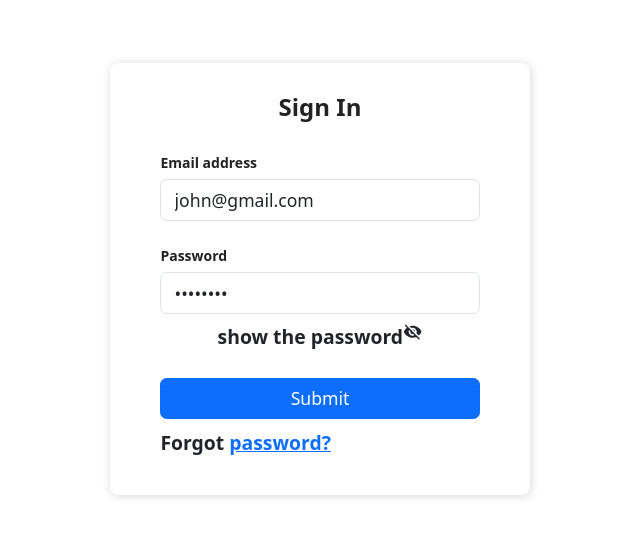
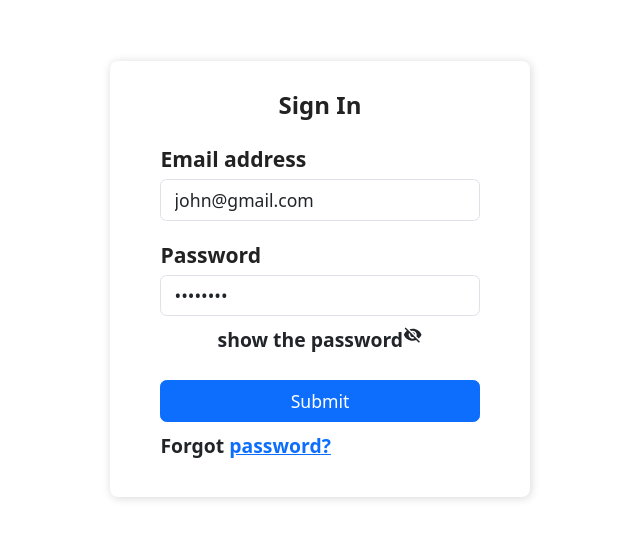
Before and after one commit to KaloyanBobev/payslip-app, a React (Create React App) app: page / in a window 1280 px wide. Shown: the part 121-660 px from the top of the page, without its empty margins (320-960 px from the left). Built offline with nearby package versions, Linux system fonts and the light colour scheme.

Commit message:
add the same font weight and size

```diff
--- a/src/App.scss
+++ b/src/App.scss
@@ -51,9 +51,14 @@ h1{
 }
 
 label {
-  font-size: 14px;
-  font-weight: 600;
+
+  font-weight: 900;
+  font-size: 1.2rem;
   color: rgb(34, 34, 34);
+}
+h4{
+  font-weight: 900;
+  font-size: 1.2rem;
 }
 
 //navigation bar
```
